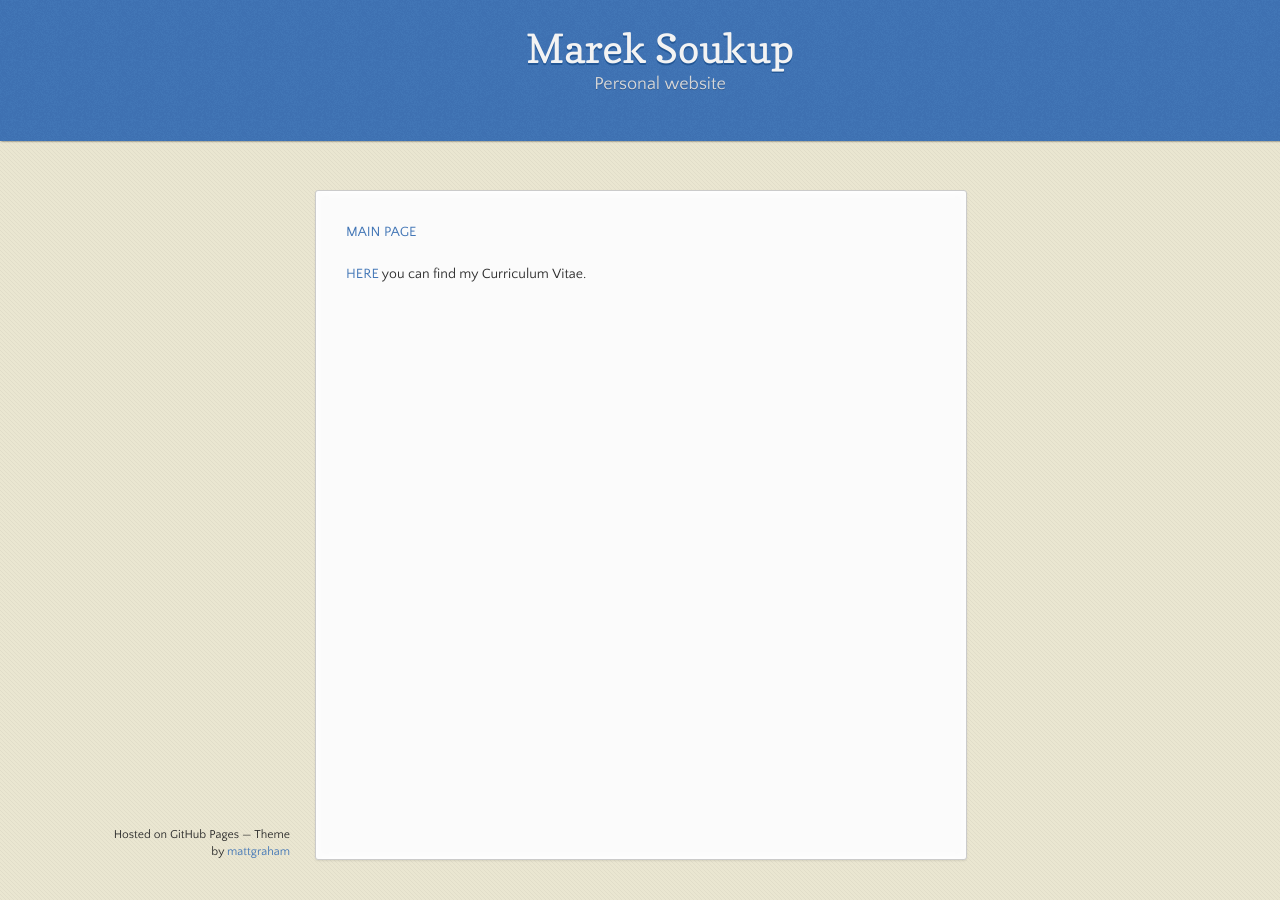
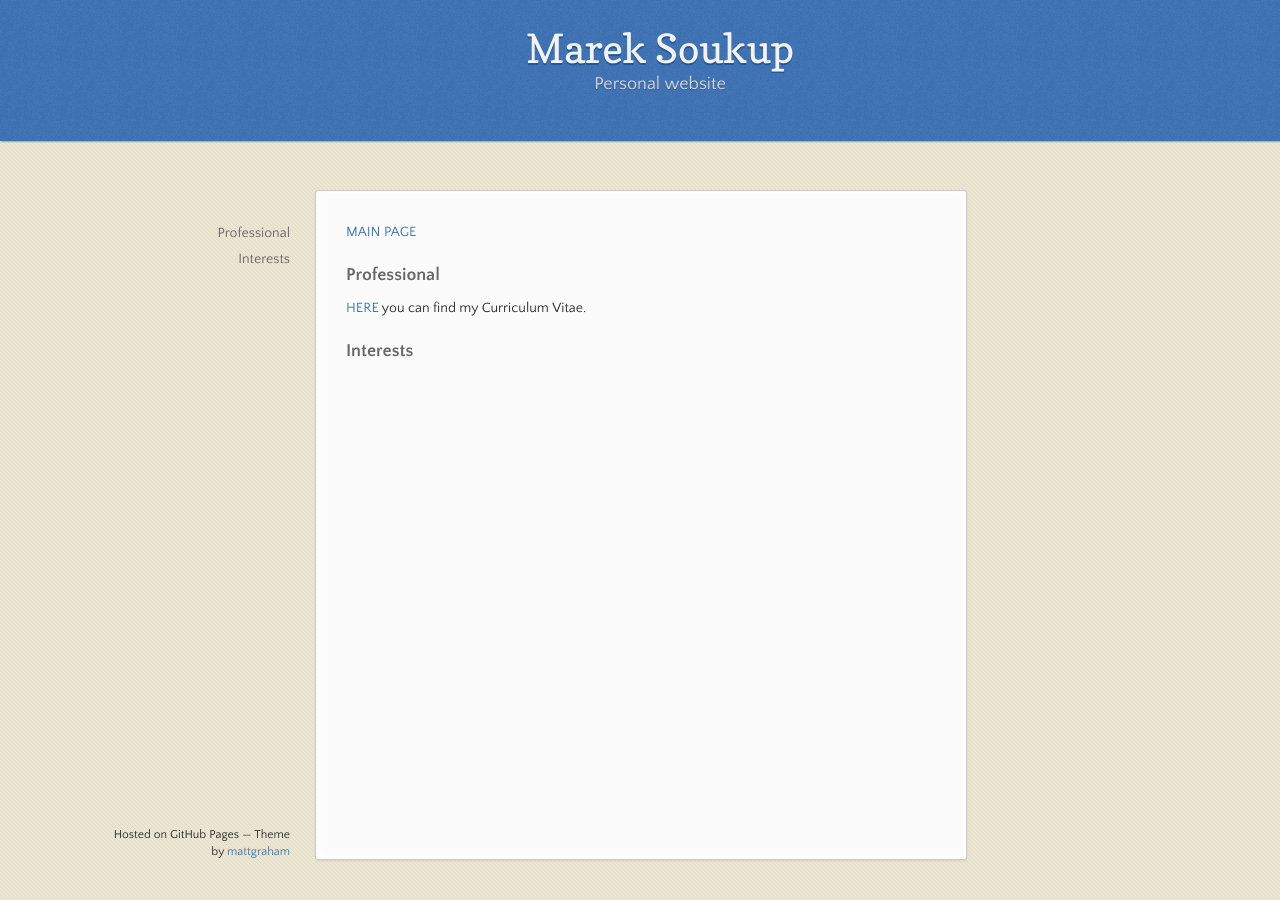
Before and after one commit to soukupmarek-edin/soukupmarek-edin.github.io, a Jekyll site: the page built from personal/personal_main.md, in a window 1280 px wide. Built offline with Jekyll 4.4.1, drawn with Linux system fonts in a browser that asks for light colours; Markdown is read by kramdown in place of the engine named in the settings.

Commit message:
Update personal_main.md

```diff
--- a/personal/personal_main.md
+++ b/personal/personal_main.md
@@ -4,4 +4,8 @@ layout: main_page_index
 
 [MAIN PAGE](https://soukupmarek-edin.github.io/)
 
+### Professional
+
 [HERE](./Curriculum_Vitae.pdf) you can find my Curriculum Vitae.
+
+### Interests
```
